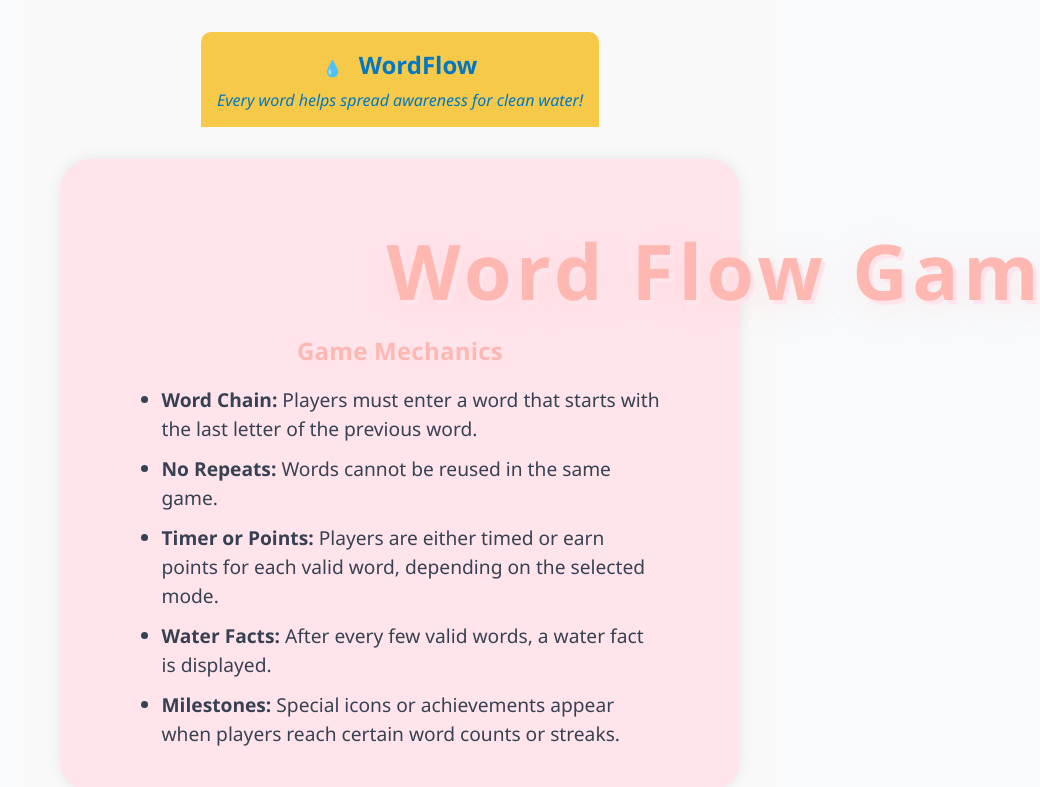
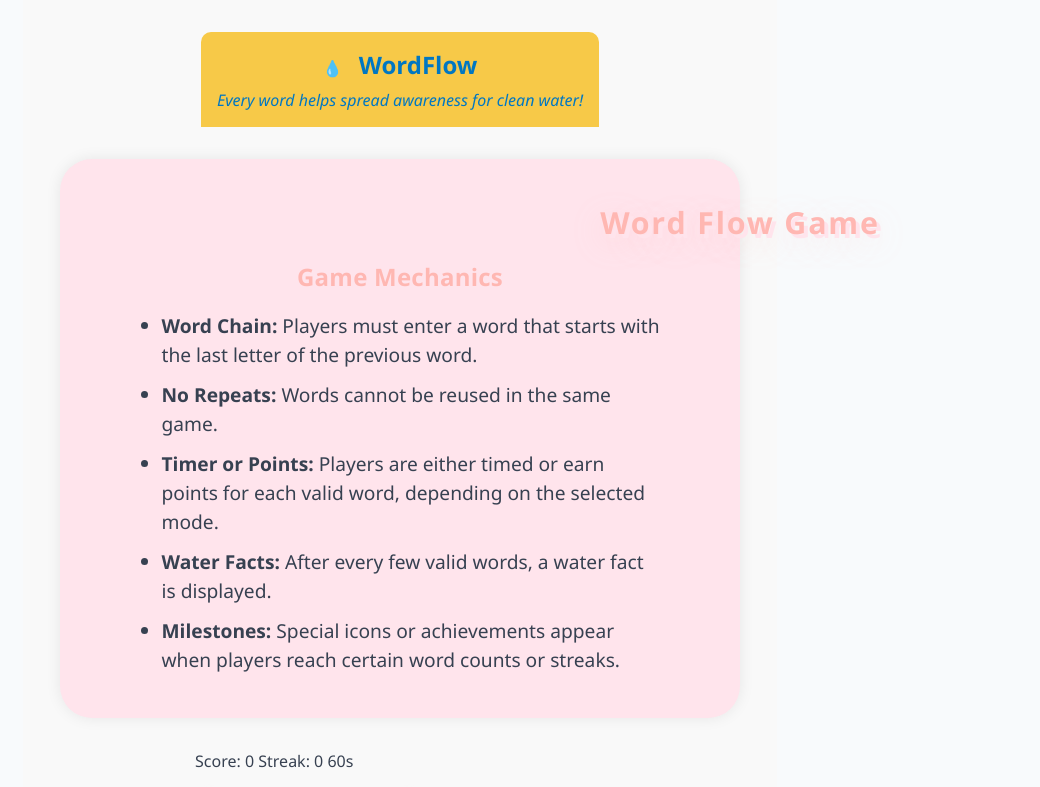
Before and after one commit to lily6dylann/Project4-WaterGameConcept, a plain HTML site: page index.html in a window 1280 px wide. Shown: the top 787 px of the page, without its empty margins (240-1280 px from the left). Drawn offline with Linux system fonts and the light colour scheme; no server answers.

Commit message:
Refactor styles for waterflow title and bubble sections; adjust font size, background color, and text alignment for improved aesthetics and consistency.

```diff
--- a/index.html
+++ b/index.html
@@ -226,7 +226,7 @@ input[type="text"], input[type="search"] {
 }
 
 .waterflow-title {
-    font-size: 6vw;
+  font-size: 1.9rem !important;
   font-weight: 900;
   color: #ffb7b2;
   text-shadow: 4px 4px #ffe4ec, 0 8px 32px #ffb7b244;
--- a/style.css
+++ b/style.css
@@ -51,15 +51,14 @@ body {
 
 /* Bubble-like main content sections */
 .bubble-section {
-  background: #e0f7fa;
+  background: #e3f6fc;
   border-radius: 2em;
   box-shadow: 0 0 15px rgba(0,0,0,0.08);
   padding: 2em 2.5em;
-  margin: 2em 0;
+  margin: 2em 0;      /* This centers the section horizontally */
   max-width: 600px;
   width: 90%;
-  text-align: center;
-  display: block; /* Added */
+  text-align: center;    /* This centers all text inside, including the title */
 }
 
 /* Pastel, bold, large highlighted words */
@@ -357,18 +356,21 @@ export function GameOver() {
   padding: 2em;
   border-radius: 0 0 10px 10px;
   max-width: 600px;
-  margin: 2em auto;
+  margin: 2em auto;      /* This centers the section horizontally */
   box-shadow: 0 2px 8px rgba(0,0,0,0.05);
+  text-align: center;    /* This centers all text inside, including the title */
 }
 
 .waterflow-title {
-  font-size: 1.2rem;      /* Small and consistent size */
+  font-size: 0.9rem;
   font-weight: bold;
   color: #0077c2;
   margin-bottom: 1em;
-  text-align: center;
+  width: 100%;
   margin-left: 0;
   margin-right: 0;
+  display: block;
+  text-align: center;    /* This ensures the title itself is centered */
 }
 
 #game-mechanics h2 {
```
Lines whose indentation alone changed are shown as unchanged.
